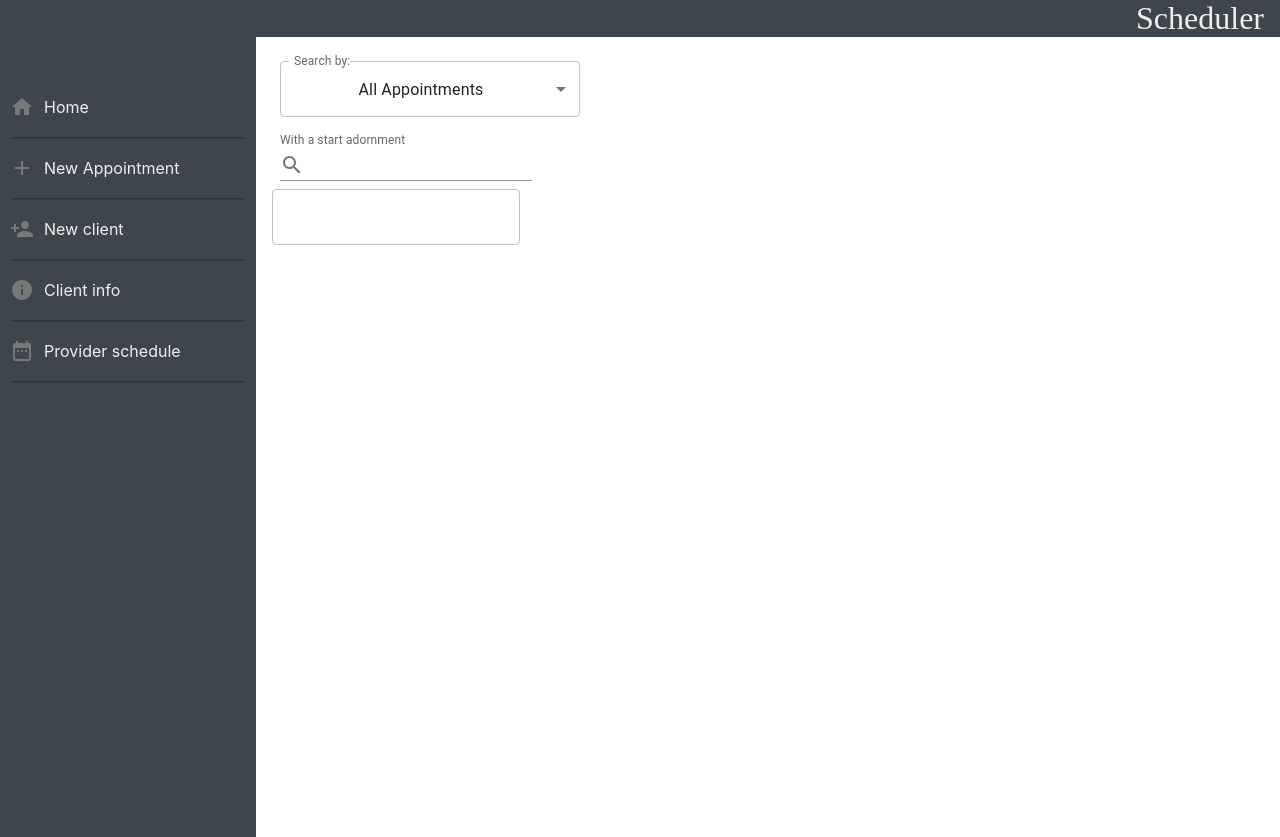
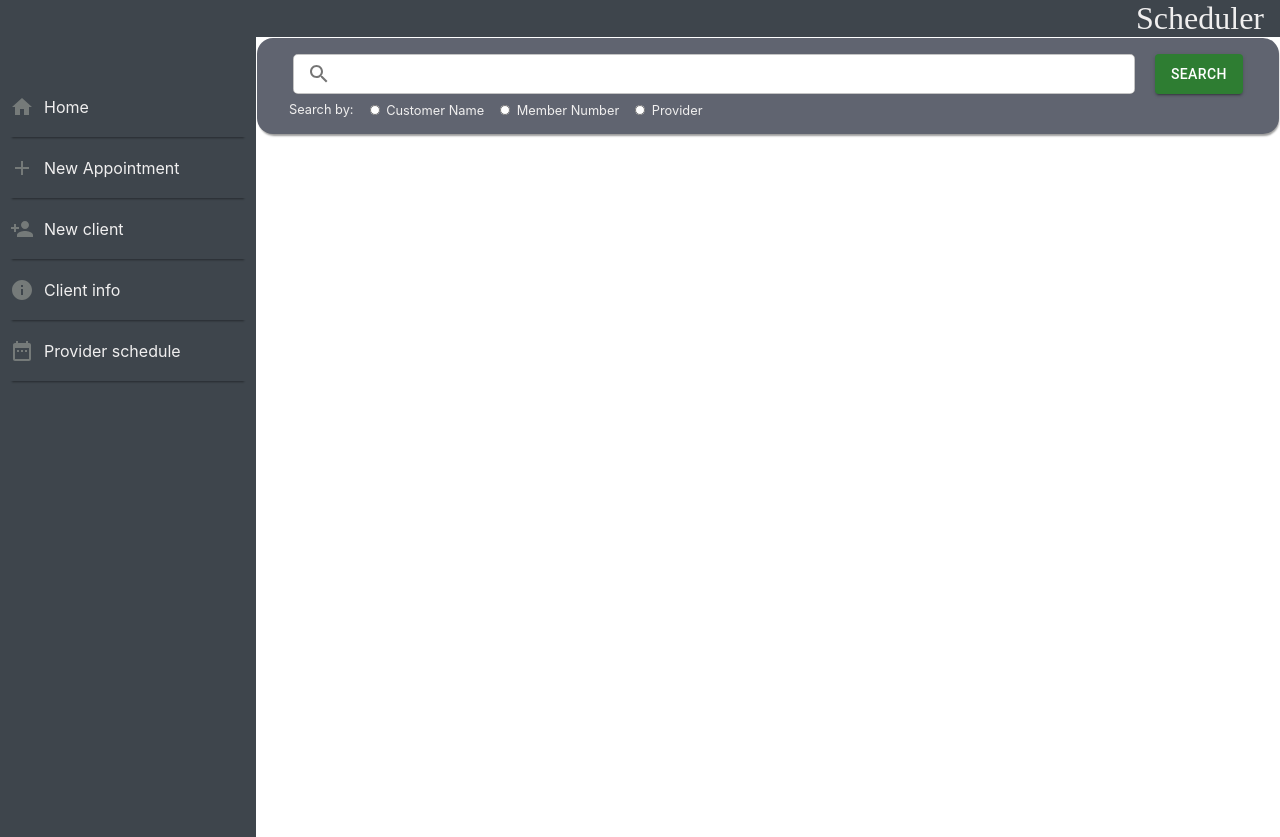
Before and after one commit to dajalac/Scheduler, a React (Create React App) app in the folder src/main/frontend/: page / in a window 1280 px wide. Built offline with nearby package versions, Linux system fonts and the light colour scheme; a web font is replaced by a local one.

Commit message:
search menu v1 done

```diff
--- a/src/main/frontend/src/components/search/SearchTable.css
+++ b/src/main/frontend/src/components/search/SearchTable.css
@@ -1,27 +1,60 @@
 .searchTable{
     display: flex;
     flex-direction: column;
-    margin: 1rem;
+    margin: 1px;
+    justify-content: space-evenly;
+    box-shadow: 1px 3px 2px -1px rgb(0,0,0,0.4);
+    padding: 1rem;
+    background-color:#606470;
+    border-radius: 1rem;
+
 
 }
 
 .searchTable-searchBy{
     display:flex;
-    flex-direction: column;
-    align-items: flex-start;
-    width: 50%;
+    justify-content:space-evenly;
+
+
 }
 
 .searchTable-input{
     display:flex;
-    align-items: flex-start;
+    align-items:center;
+    width: 85%;
 }
 
-/*
-.searchTable-searchBy select {
-    border-left: none;
-    border-right: none;
-    border-top: none;
-    height: 30px;
-    font-size: 1rem;
-}*/
+.searchTable-TextField{
+    color: transparent;
+    background-color: white;
+    border-radius: 5px;
+}
+
+
+
+.searchTable-button{
+    display:flex;
+    align-items:center;
+}
+
+.searchTable-radioBtn{
+    display: flex;
+    width: 80%;
+    justify-content:flex-start;
+    margin-top: 0.5rem;
+    margin-left: 1rem;
+    color: #f0efef;
+    font-size: 0.8rem;
+}
+.searchTable-radioBtn input{
+    margin-left: 1rem;
+    height: 10px;
+    width: 10px;
+}
+
+@media(max-width:650px){
+    .searchTable-radioBtn{
+        flex-direction: column;
+        align-items: flex-start;
+    }
+}
--- a/src/main/frontend/src/components/search/SearchTable.js
+++ b/src/main/frontend/src/components/search/SearchTable.js
@@ -1,27 +1,10 @@
 import React from 'react';
-import Box from '@mui/material/Box';
-import InputLabel from '@mui/material/InputLabel';
-import MenuItem from '@mui/material/MenuItem';
-import FormControl from '@mui/material/FormControl';
-import Select from '@mui/material/Select';
+
 import TextField from '@mui/material/TextField';
-import AdapterDateFns from '@mui/lab/AdapterDateFns';
-import LocalizationProvider from '@mui/lab/LocalizationProvider';
-import DatePicker from '@mui/lab/DatePicker';
-import Input from '@mui/material/Input';
 import InputAdornment from '@mui/material/InputAdornment';
 import SearchIcon from '@mui/icons-material/Search';
-
-
-import { makeStyles } from '@mui/styles';
-
+import Button from '@mui/material/Button';
 import './SearchTable.css'
-
-const useStyles = makeStyles({
-    label: {
-        backgroundColor: 'white'
-    }
-});
 
 
 export default function SearchTable() {
@@ -29,7 +12,6 @@ export default function SearchTable() {
     const [userInput, setUserInput] = React.useState('');
     const [selectedDate, setDate] = React.useState('');
 
-    const classes = useStyles();
 
     const handleSearchBy = (event) => {
         setSearchBy(event.target.value);
@@ -39,11 +21,53 @@ export default function SearchTable() {
         setUserInput(event.target.value);
     }
 
+    const handleRadioBtn = (event) => {
+        console.log(event.target.value);
+    }
+
 
     return (
         <div className="searchTable">
-            <div className='searchTable-searchBy'>
-                <Box sx={{ m: 1, width: 300 }}>
+
+            <div className="searchTable-searchBy">
+                <div className="searchTable-input">
+
+                    <TextField className="searchTable-TextField"
+                        fullWidth
+                        size='small'
+                        id="input-with-icon-textfield"
+
+                        InputProps={{
+                            startAdornment: (
+                                <InputAdornment position="start" >
+                                    <SearchIcon />
+                                </InputAdornment>
+                            ),
+                        }}
+                        variant="outlined"
+                    />
+
+                </div>
+                <div className="searchTable-button">
+                    <Button variant="contained" color="success" sx={{ height: '100%' }}> Search </Button>
+                </div>
+
+            </div>
+            <div className="searchTable-radioBtn" onChange={handleRadioBtn}>
+                <lable>Search by: </lable>
+                <lable><input type="radio" value="client" name="searchBy" /> <span>Customer Name</span></lable>
+                <lable><input type="radio" value="memberNumber" name="searchBy" /> <span>Member Number</span></lable>
+                <lable><input type="radio" value="provider" name="searchBy" /> <span>Provider</span></lable>
+
+            </div>
+        </div>
+    )
+}
+
+/*
+<div className=".searchTable-searchBy">
+
+            <Box sx={{ m: 1, width: 300 }}>
                     <FormControl fullWidth>
                         <InputLabel className={classes.label}
                             id="demo-simple-select-label">Search by: </InputLabel>
@@ -60,72 +84,44 @@ export default function SearchTable() {
                             <MenuItem value={'Provider'}>Provider</MenuItem>
                         </Select>
                     </FormControl>
-                </Box>
 
-                <Box sx={{ '& > :not(style)': { m: 1 } }}>
-      <FormControl variant="standard">
-        <InputLabel htmlFor="input-with-icon-adornment">
-          With a start adornment
-        </InputLabel>
-        <Input
-          id="input-with-icon-adornment"
-          startAdornment={
-            <InputAdornment position="start">
-              <SearchIcon />
-            </InputAdornment>
-          }
-        />
-      </FormControl>
-      </Box>
+            </Box>
 
-            </div >
+            </div>
+            <div className="searchTable-searchBy-client">
+                        <TextField
+                    required
+                    id="filled-required"
+                    label= "Client name"
+                    variant="filled"
+                    helperText="Enter first and last name"
 
-            <div className="searchTable-input">
-                <TextField id="outlined-basic" onChange={handleUserInput} variant="outlined" />
+                    />
 
                 <LocalizationProvider dateAdapter={AdapterDateFns}>
                     <DatePicker
                         label="Pick up a date"
+                        size="small"
                         onChange={(newValue) => {
                             setDate(newValue);
                         }}
-                        renderInput={(params) => <TextField {...params} />}
+                        renderInput={(params) => <TextField {...params} style={{ width: 150 }} />}
                     />
                 </LocalizationProvider>
 
-            </div>
-        </div>
-    )
-}
-
-/*
-  <div className='searchTable-searchBy'>
-            <Box sx={{ minWidth: 120 }}>
-                <FormControl fullWidth>
-                    <InputLabel >Search by: </InputLabel>
-                    <Select
-                        value={searchBy}
-                        onChange={handleChange}
-                    >
-                        <MenuItem value={'All'}>All Appointments</MenuItem>
-                        <MenuItem value={'Customer'}>Customer name and birthday</MenuItem>
-                        <MenuItem value={'Member number'}>Member number</MenuItem>
-                        <MenuItem value={'Provider'}>Provider</MenuItem>
-                    </Select>
-                </FormControl>
-            </Box>
+                <Button variant="outlined" startIcon={<SearchIcon />}> Search </Button>
             </div>
 
-            <div className='searchTable-searchBy'>
-            <p>Search by:  </p>
-            <select
-            value={searchBy}
-            onChange={handleChange}>
-                <option  value={'All'} defaultValue>All Appointments </option>
-                <option  value={'Customer'}>Customer name and birthday </option>
-                <option value={'Member number'}>Member number</option>
-                <option value={'Provider'}>Provider</option>
-            </select>
+            <div className ="searchTable-searchBy-memberNumber" >
+
+                     <TextField
+                    required
+                    id="filled-required"
+                    label="Member number"
+                    variant="filled"
+
+                    />
+
+                <Button variant="outlined" startIcon={<SearchIcon />}> Search </Button>
             </div>
-
-            */
+ */
```
